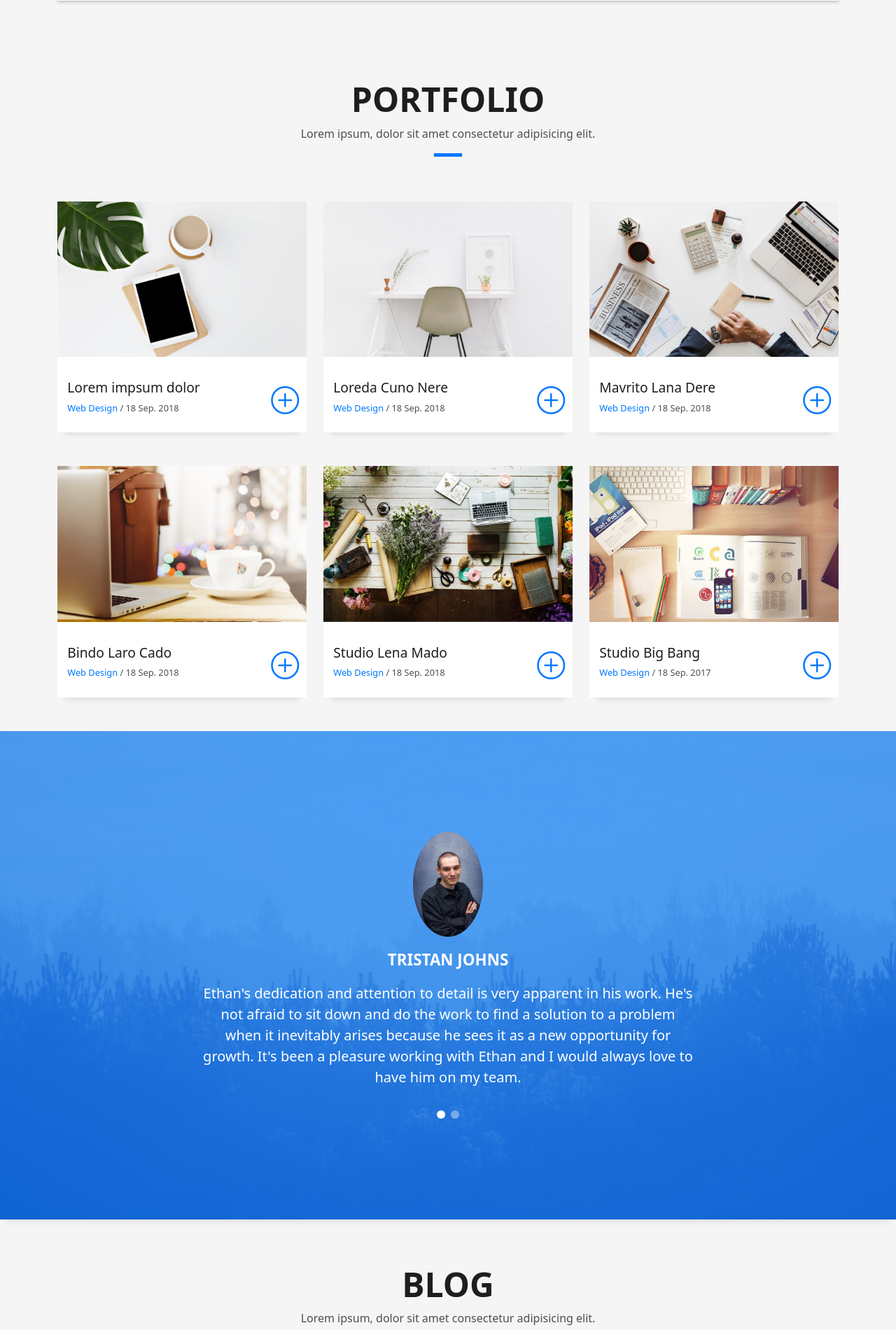
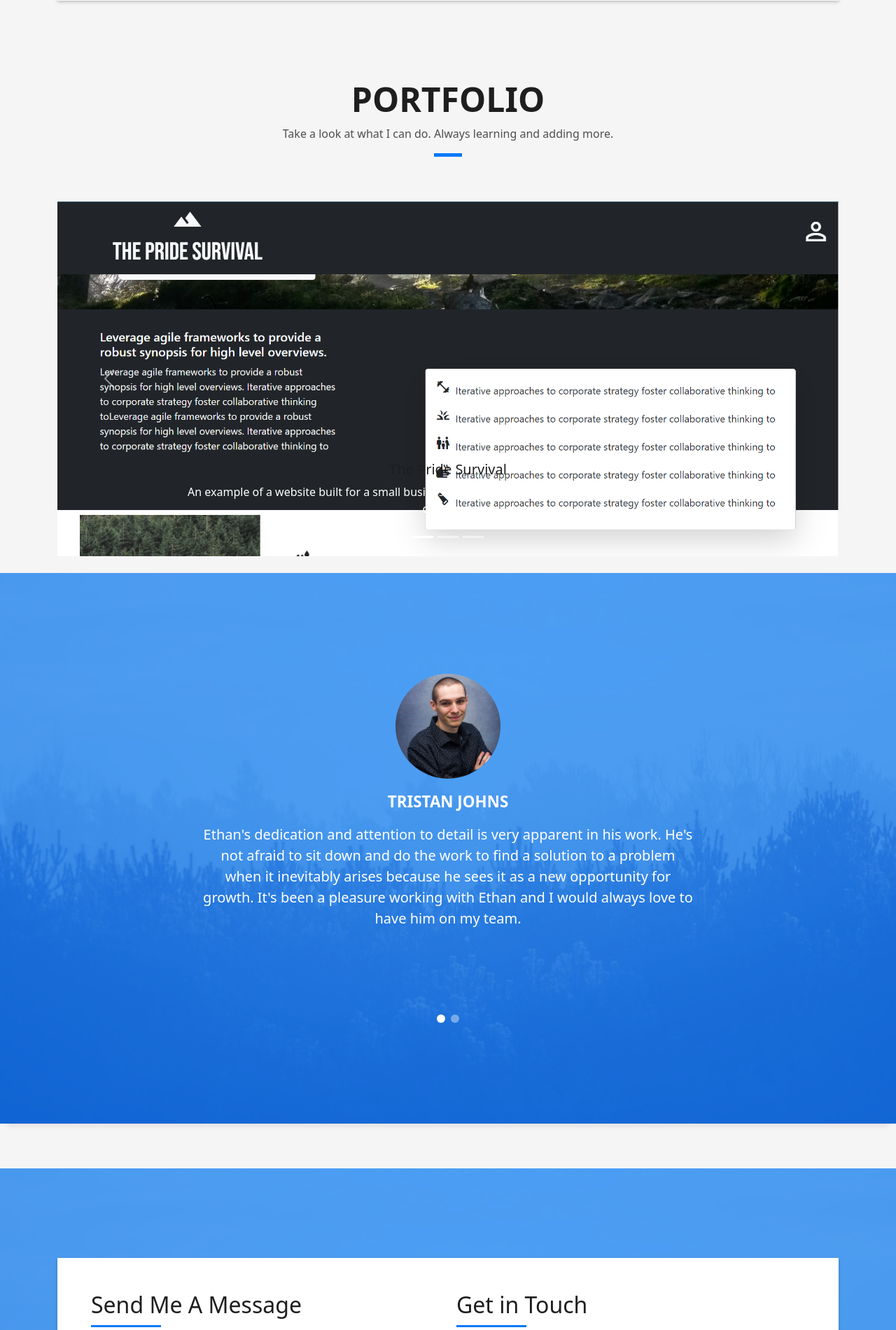
Before and after one commit to Ethan-Johnson17/landingPage, a PHP site: page / in a window 1280 px wide. Shown: the part 1829-3730 px from the top of the page at 70% size. Run offline with PHP 8.4, Linux system fonts and the light colour scheme.

Commit message:
Mostly complete

```diff
--- a/assets/css/style.css
+++ b/assets/css/style.css
@@ -81,7 +81,6 @@
 
 .testPic {
   object-fit: cover;
-  border-radius: 50%;
   background-position: center center;
 
 }
--- a/assets/js/main.js
+++ b/assets/js/main.js
@@ -4,7 +4,7 @@
 * Author: BootstrapMade.com
 * License: https://bootstrapmade.com/license/
 */
-(function() {
+(function () {
   "use strict";
 
   /**
@@ -113,7 +113,7 @@
   /**
    * Mobile nav toggle
    */
-  on('click', '.mobile-nav-toggle', function(e) {
+  on('click', '.mobile-nav-toggle', function (e) {
     select('#navbar').classList.toggle('navbar-mobile')
     this.classList.toggle('bi-list')
     this.classList.toggle('bi-x')
@@ -122,7 +122,7 @@
   /**
    * Mobile nav dropdowns activate
    */
-  on('click', '.navbar .dropdown > a', function(e) {
+  on('click', '.navbar .dropdown > a', function (e) {
     if (select('#navbar').classList.contains('navbar-mobile')) {
       e.preventDefault()
       this.nextElementSibling.classList.toggle('dropdown-active')
@@ -132,7 +132,7 @@
   /**
    * Scrool with ofset on links with a class name .scrollto
    */
-  on('click', '.scrollto', function(e) {
+  on('click', '.scrollto', function (e) {
     if (select(this.hash)) {
       e.preventDefault()
 
@@ -227,3 +227,7 @@
   }
 
 })()
+
+function sendEmail(body) {
+
+}
--- a/index.html
+++ b/index.html
@@ -372,7 +372,7 @@
 
     <!-- ======= Portfolio Section ======= -->
     <section id="work" class="portfolio-mf sect-pt4 route">
-      <div class="container">
+      <div class="container mb-4">
         <div class="row">
           <div class="col-sm-12">
             <div class="title-box text-center">
@@ -380,13 +380,64 @@
                 Portfolio
               </h3>
               <p class="subtitle-a">
-                Lorem ipsum, dolor sit amet consectetur adipisicing elit.
+                Take a look at what I can do. Always learning and adding more.
               </p>
               <div class="line-mf"></div>
             </div>
           </div>
         </div>
         <div class="row">
+          <div id="carouselExampleCaptions" class="carousel slide" data-bs-ride="carousel">
+            <div class="carousel-indicators">
+              <button type="button" data-bs-target="#carouselExampleCaptions" data-bs-slide-to="0" class="active"
+                aria-current="true" aria-label="Slide 1"></button>
+              <button type="button" data-bs-target="#carouselExampleCaptions" data-bs-slide-to="1"
+                aria-label="Slide 2"></button>
+              <button type="button" data-bs-target="#carouselExampleCaptions" data-bs-slide-to="2"
+                aria-label="Slide 3"></button>
+            </div>
+            <div class="carousel-inner">
+              <div class="carousel-item active">
+                <img src="./assets/img/portfolio.PNG" class="d-block w-100" alt="">
+                <div class="carousel-caption d-none d-md-block">
+                  <h5>The Pride Survival</h5>
+                  <p>An example of a website built for a small business. It displays services as well as information on
+                    the company.</p>
+                </div>
+              </div>
+              <div class="carousel-item">
+                <img src="./assets/img/PortfolioInspire.png" class="d-block w-100" alt="...">
+                <div class="carousel-caption d-none d-md-block">
+                  <h5>Inspire</h5>
+                  <p>Get your day started with Inspire, an app that allows you to track goals while giving motivational
+                    quotes and images.</p>
+                </div>
+              </div>
+              <div class="carousel-item">
+                <img src="./assets/img/PortfolioTower.png" class="d-block w-100" alt="...">
+                <div class="carousel-caption d-none d-md-block">
+                  <h5>Tower</h5>
+                  <p>Did you know that a gathering of giraffes is called a tower!? The newest app from Tower is an
+                    application designed to
+                    help people get together with their towers of users for events. Whether they are concerts, expos, or
+                    sporting events,
+                    Tower will be there to get people together.</p>
+                </div>
+              </div>
+            </div>
+            <button class="carousel-control-prev" type="button" data-bs-target="#carouselExampleCaptions"
+              data-bs-slide="prev">
+              <span class="carousel-control-prev-icon" aria-hidden="true"></span>
+              <span class="visually-hidden">Previous</span>
+            </button>
+            <button class="carousel-control-next" type="button" data-bs-target="#carouselExampleCaptions"
+              data-bs-slide="next">
+              <span class="carousel-control-next-icon" aria-hidden="true"></span>
+              <span class="visually-hidden">Next</span>
+            </button>
+          </div>
+        </div>
+        <!-- <div class="row">
           <div class="col-md-4">
             <div class="work-box">
               <a href="assets/img/work-1.jpg" data-gallery="portfolioGallery" class="portfolio-lightbox">
@@ -532,7 +583,7 @@
             </div>
           </div>
 
-        </div>
+        </div> -->
       </div>
     </section><!-- End Portfolio Section -->
 
@@ -549,7 +600,8 @@
                 <div class="swiper-slide">
                   <div class="testimonial-box">
                     <div class="author-test">
-                      <img src="assets/img/testimonial2.jpg" alt="" class="b-shadow-a testPic" height="150px">
+                      <img src="assets/img/testimonial2.jpg" alt="" class="b-shadow-a rounded-circle testPic"
+                        height="150px" width="150px">
                       <span class="author">Tristan Johns</span>
                     </div>
                     <div class="content-test">
@@ -567,13 +619,21 @@
                 <div class="swiper-slide">
                   <div class="testimonial-box">
                     <div class="author-test">
-                      <img src="assets/img/testimonial-4.jpg" alt="" class="rounded-circle b-shadow-a">
-                      <span class="author">Marta Socrate</span>
+                      <img src="assets/img/testimonial.png" alt="" class="rounded-circle b-shadow-a testPic"
+                        height="150px" width="150px">
+                      <span class="author">Michael Jones</span>
                     </div>
                     <div class="content-test">
                       <p class="description lead">
-                        Curabitur arcu erat, accumsan id imperdiet et, porttitor at sem. Lorem ipsum dolor sit amet,
-                        consectetur adipiscing elit.
+                        I was one of Ethan's teaching assistants at CodeWorks and can honestly state that Ethan was very
+                        successful within his
+                        cohort and time here at CodeWorks. He has an admirable work ethic and solid understanding of
+                        full stack software
+                        development. From the use of HTML and CSS to JavaScript, Vue.js 3, C# and database creation and
+                        management, Ethan
+                        flourished within our curriculum. I highly recommend Ethan for any front-end, back-end, or full
+                        stack position. Without
+                        doubt Ethan will be a valuable addition to any software development team.
                       </p>
                     </div>
                   </div>
@@ -591,7 +651,7 @@
     </div><!-- End Testimonials Section -->
 
     <!-- ======= Blog Section ======= -->
-    <section id="blog" class="blog-mf sect-pt4 route">
+    <!-- <section id="blog" class="blog-mf sect-pt4 route">
       <div class="container">
         <div class="row">
           <div class="col-sm-12">
@@ -702,7 +762,8 @@
           </div>
         </div>
       </div>
-    </section><!-- End Blog Section -->
+    </section> -->
+    <!-- End Blog Section -->
 
     <!-- ======= Contact Section ======= -->
     <section id="contact" class="paralax-mf footer-paralax bg-image sect-mt4 route"
@@ -717,7 +778,7 @@
                   <div class="col-md-6">
                     <div class="title-box-2">
                       <h5 class="title-left">
-                        Send Message Us
+                        Send Me A Message
                       </h5>
                     </div>
                     <div>
@@ -767,23 +828,23 @@
                     </div>
                     <div class="more-info">
                       <p class="lead">
-                        Lorem ipsum dolor sit amet consectetur adipisicing elit. Facilis dolorum dolorem soluta quidem
-                        expedita aperiam aliquid at.
-                        Totam magni ipsum suscipit amet? Autem nemo esse laboriosam ratione nobis
-                        mollitia inventore?
+                        Send me an email or find me on social media using the links below! You can also check out my
+                        work on
+                        GitHub.
                       </p>
                       <ul class="list-ico">
-                        <li><span class="bi bi-geo-alt"></span> 329 WASHINGTON ST BOSTON, MA 02108</li>
-                        <li><span class="bi bi-phone"></span> (617) 557-0089</li>
-                        <li><span class="bi bi-envelope"></span> contact@example.com</li>
+                        <!-- <li><span class="bi bi-phone"></span> (617) 557-0089</li> -->
+                        <li><span class="bi bi-envelope"></span> ethan.t.johnson1417@gmail.com</li>
                       </ul>
                     </div>
                     <div class="socials">
                       <ul>
-                        <li><a href=""><span class="ico-circle"><i class="bi bi-facebook"></i></span></a></li>
-                        <li><a href=""><span class="ico-circle"><i class="bi bi-instagram"></i></span></a></li>
-                        <li><a href=""><span class="ico-circle"><i class="bi bi-twitter"></i></span></a></li>
-                        <li><a href=""><span class="ico-circle"><i class="bi bi-linkedin"></i></span></a></li>
+                        <li><a href="https://www.facebook.com/ethan.johnson.144/"><span class="ico-circle"><i
+                                class="bi bi-facebook"></i></span></a></li>
+                        <li><a href="https://github.com/Ethan-Johnson17"><span class="ico-circle"><i
+                                class="bi bi-github mt-1"></i></span></a></li>
+                        <li><a href="https://www.linkedin.com/in/ethan-johnson17/"><span class="ico-circle"><i
+                                class="bi bi-linkedin"></i></span></a></li>
                       </ul>
                     </div>
                   </div>
@@ -803,8 +864,8 @@
       <div class="row">
         <div class="col-sm-12">
           <div class="copyright-box">
-            <p class="copyright">&copy; Copyright <strong>DevFolio</strong>. All Rights Reserved</p>
-            <div class="credits">
+            <p class="copyright">&copy; Copyright <strong class="d-none">DevFolio</strong> All Rights Reserved</p>
+            <div class="credits d-none">
               <!--
               All the links in the footer should remain intact.
               You can delete the links only if you purchased the pro version.
```
Also changed, not shown: assets/img/PortfolioInspire.png (added), assets/img/PortfolioTower.png (added), assets/img/portfolio-details-1.jpg (deleted), assets/img/portfolio-details-2.jpg (deleted), assets/img/portfolio-details-3.jpg (deleted), assets/img/portfolio.PNG (added), assets/img/testimonial-2.jpg (deleted), assets/img/testimonial-4.jpg (deleted), assets/img/testimonial.png (added), assets/img/work-1.jpg (deleted), assets/img/work-2.jpg (deleted), assets/img/work-3.jpg (deleted), assets/img/work-4.jpg (deleted), assets/img/work-5.jpg (deleted), 1 more files.
